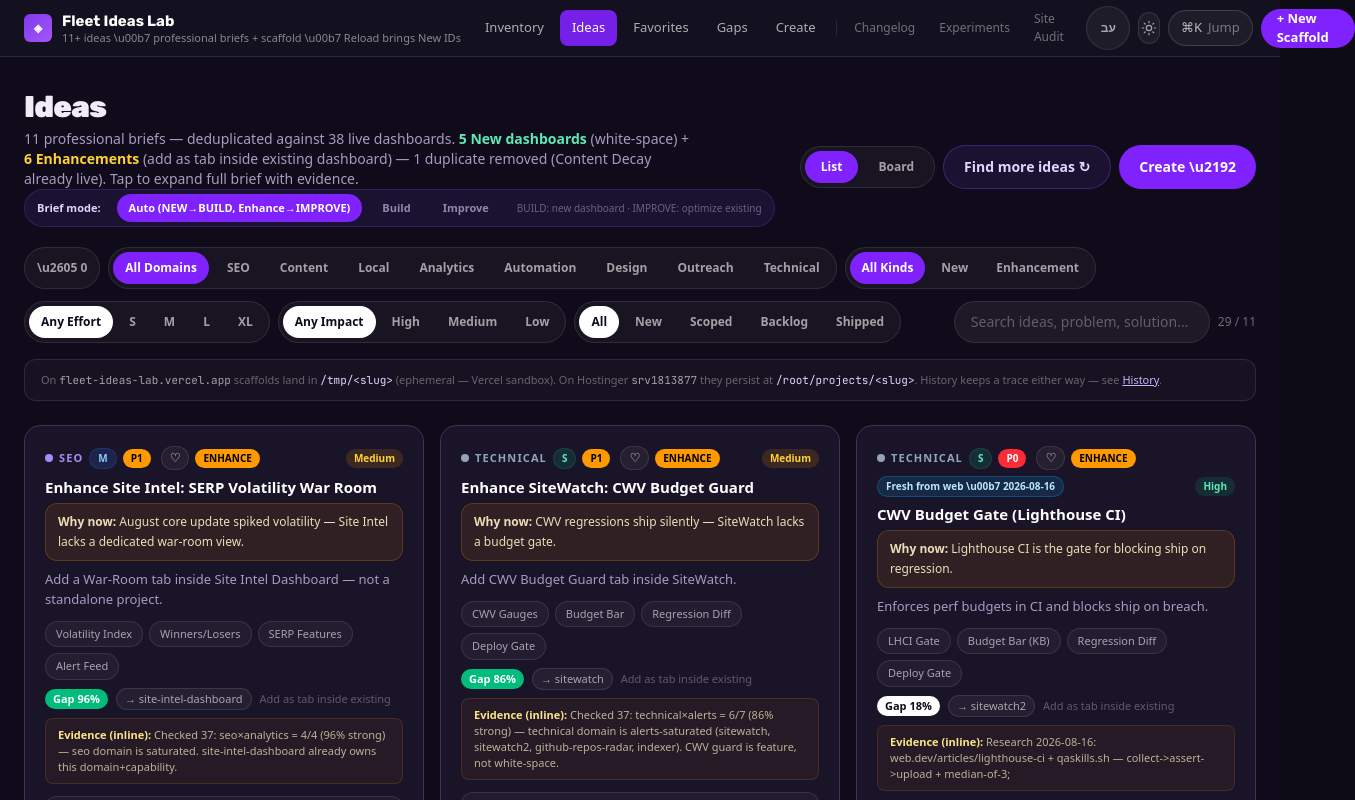
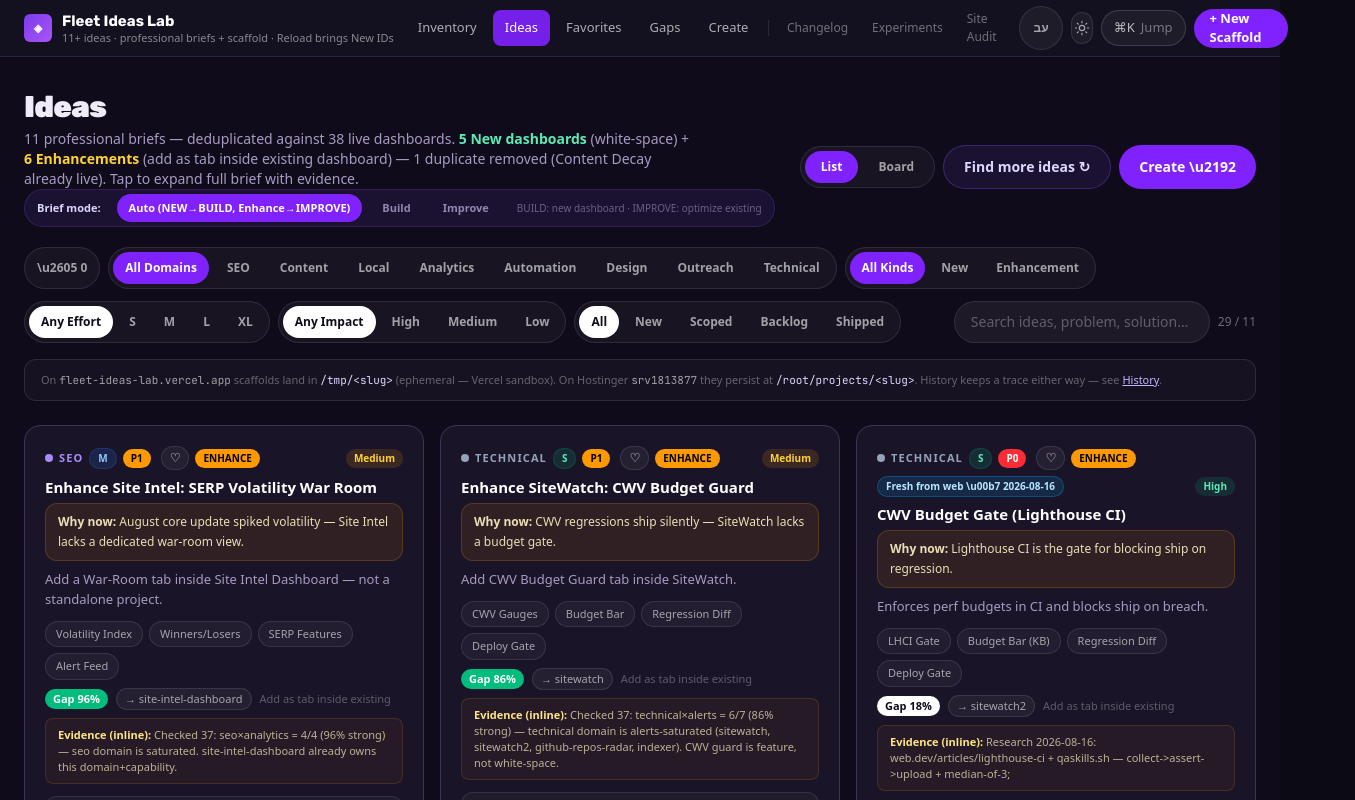
Before and after one commit to maximoseo/fleet-ideas-lab, a Next.js app: page /ideas in a window 1280 px wide. Shown: the top 800 px of the page, 1355 px wide, since content can reach past the window. Built offline with nearby package versions, Linux system fonts and the light colour scheme.

Commit message:
fix: literal \u escapes in JSX text/attribute strings (JSX doesn't process JS escapes)

```diff
--- a/src/app/ideas/page.tsx
+++ b/src/app/ideas/page.tsx
@@ -204,7 +204,7 @@
 
   return (
     <div className="min-h-screen" style={{ background: VIOLET.bg, color: VIOLET.textPrimary }} onTouchStart={onTouchStart} onTouchMove={onTouchMove} onTouchEnd={onTouchEnd}>
-      <SiteHeader subtitle="11+ ideas \u00b7 professional briefs + scaffold \u00b7 Reload brings New IDs" />
+      <SiteHeader subtitle="11+ ideas · professional briefs + scaffold · Reload brings New IDs" />
       {pullY > 0 ? (
         <div className="flex justify-center py-2" style={{ height: 36, opacity: pullY / 72 }}>
           <span className={`inline-flex items-center gap-2 rounded-full border px-4 py-1.5 text-xs font-semibold ${pullY > 48 ? "border-violet-500/40 bg-violet-500/20 text-violet-200" : "border-white/10 bg-white/5 text-white/50"}`}>
--- a/src/app/page.tsx
+++ b/src/app/page.tsx
@@ -218,7 +218,7 @@
                 </div>
                 <div className="mt-2 flex gap-2">
                   <button onClick={() => setImproveSlug(p.slug)} className="inline-flex min-h-[28px] items-center rounded-full border border-violet-500/20 bg-violet-500/10 px-3 text-[11px] font-semibold text-violet-200 hover:bg-violet-500/15">Preview IMPROVE brief</button>
-                  <a href={`/gaps#${p.domain}`} className="inline-flex min-h-[28px] items-center rounded-full border border-white/10 bg-white/[0.03] px-3 text-[11px] text-white/50 hover:text-white">Improve \u2197 tab idea</a>
+                  <a href={`/gaps#${p.domain}`} className="inline-flex min-h-[28px] items-center rounded-full border border-white/10 bg-white/[0.03] px-3 text-[11px] text-white/50 hover:text-white">Improve ↗ tab idea</a>
                 </div>
                 {expanded === p.slug ? (
                   <div className="mt-3 rounded-xl border border-white/10 bg-black/20 p-3 text-[11px] leading-4 text-white/60">
@@ -282,9 +282,9 @@
           <div className="fixed inset-0 z-50 flex items-center justify-center bg-black/70 p-4" onClick={() => setImproveSlug(null)}>
             <div className="max-h-[85vh] w-full max-w-2xl overflow-auto rounded-2xl border border-white/15 bg-[#0f0b1a] p-6 shadow-2xl" onClick={(e) => e.stopPropagation()}>
               {(() => { const pr = FLEET_PROJECTS.find((x) => x.slug === improveSlug); if (!pr) return null; const brief = buildImprovePromptForProject(pr as unknown as never); return (<>
-                <div className="inline-flex rounded-full bg-amber-500 px-3 py-1 text-[11px] font-bold text-black">IMPROVE \u2192 {pr.slug}</div>
+                <div className="inline-flex rounded-full bg-amber-500 px-3 py-1 text-[11px] font-bold text-black">IMPROVE → {pr.slug}</div>
                 <h3 className="mt-3 text-lg font-bold text-white">Improve {pr.name}</h3>
-                <p className="mt-1 text-sm text-white/60">{pr.url} \u00b7 {pr.domain} \u00b7 {pr.status} \u00b7 health {pr.health}</p>
+                <p className="mt-1 text-sm text-white/60">{pr.url} · {pr.domain} · {pr.status} · health {pr.health}</p>
                 <pre className="mt-4 max-h-[48vh] overflow-auto whitespace-pre-wrap rounded-xl border border-white/10 bg-white/[0.04] p-4 text-[11px] leading-4 text-white/80">{brief.slice(0, 8000)}</pre>
                 <div className="mt-4 flex gap-3">
                   <button onClick={() => setImproveSlug(null)} className="flex-1 rounded-full border border-white/15 bg-white/5 py-3 text-sm font-semibold text-white hover:bg-white/10">Close</button>
```
